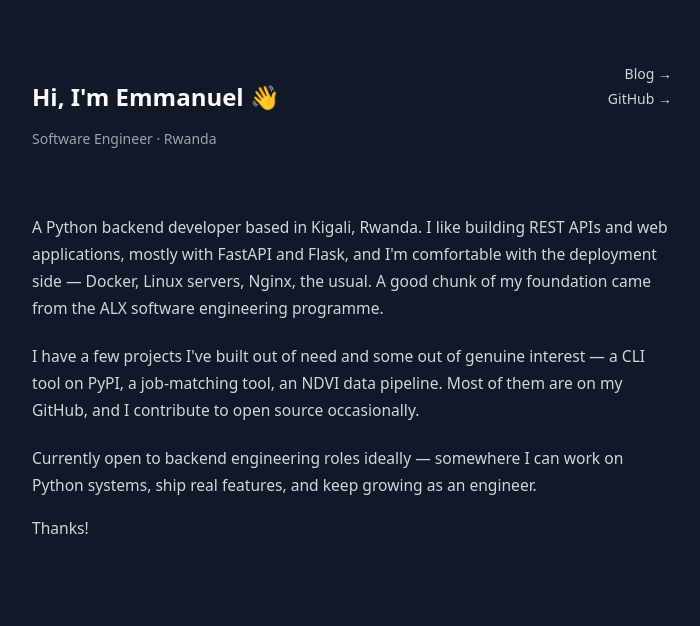
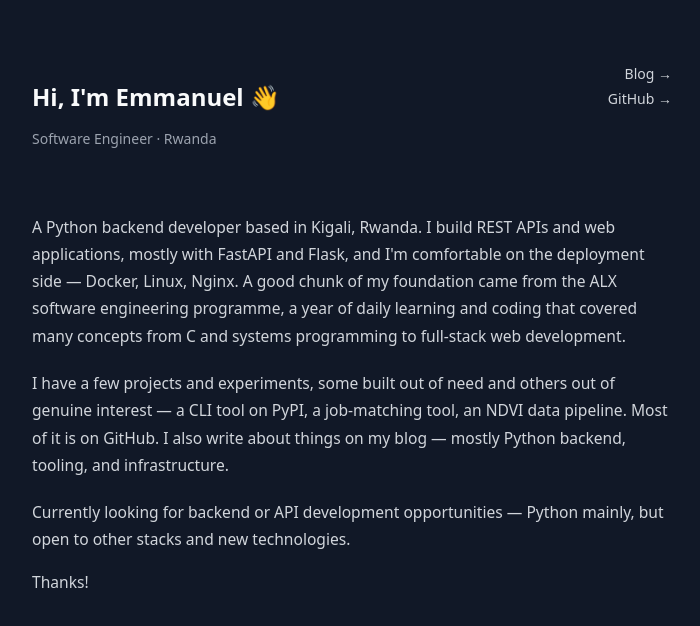
Before and after one commit to EmmanuelNiyonshuti/website, a plain HTML site: page index.html in a window 1280 px wide. Shown: the whole page, without its empty margins (288-988 px from the left). Drawn offline with Linux system fonts and the light colour scheme.

Commit message:
change paragraph

```diff
--- a/index.html
+++ b/index.html
@@ -19,21 +19,19 @@
       <!-- <span class="soon">Projects (soon)</span> -->
     </div>
   </div>
-
-<p>
-    A Python backend developer based in Kigali, Rwanda. I like building
-    REST APIs and web applications, mostly with FastAPI and Flask, and I'm comfortable with
-    the deployment side  — Docker, Linux servers, Nginx, the usual. A good chunk of my foundation
-    came from the ALX software engineering programme.
+  <p>
+    A Python backend developer based in Kigali, Rwanda.
+    I build REST APIs and web applications, mostly with FastAPI and Flask, and I'm comfortable on the deployment side — Docker, Linux, Nginx.
+    A good chunk of my foundation came from the ALX software engineering programme, a year of daily learning and coding that covered many concepts from C and systems programming to full-stack web development.
   </p>
 
   <p style="margin-top: 1.25rem;">
-    I have a few projects I've built out of need and some out of genuine interest — a CLI tool on PyPI, a job-matching
-    tool, an NDVI data pipeline. Most of them are on my GitHub, and I contribute to open source occasionally.
+    I have a few projects and experiments, some built out of need and others out of genuine interest — a CLI tool on PyPI, a job-matching tool, an NDVI data pipeline.
+    Most of it is on GitHub. I also write about things on my blog — mostly Python backend, tooling, and infrastructure.
   </p>
 
   <p style="margin-top: 1.25rem;">
-    Currently open to backend engineering roles ideally — somewhere I can work on Python systems, ship real features, and keep growing as an engineer.
+    Currently looking for backend or API development opportunities — Python mainly, but open to other stacks and new technologies.
   </p>
   <p>
     Thanks!
```
